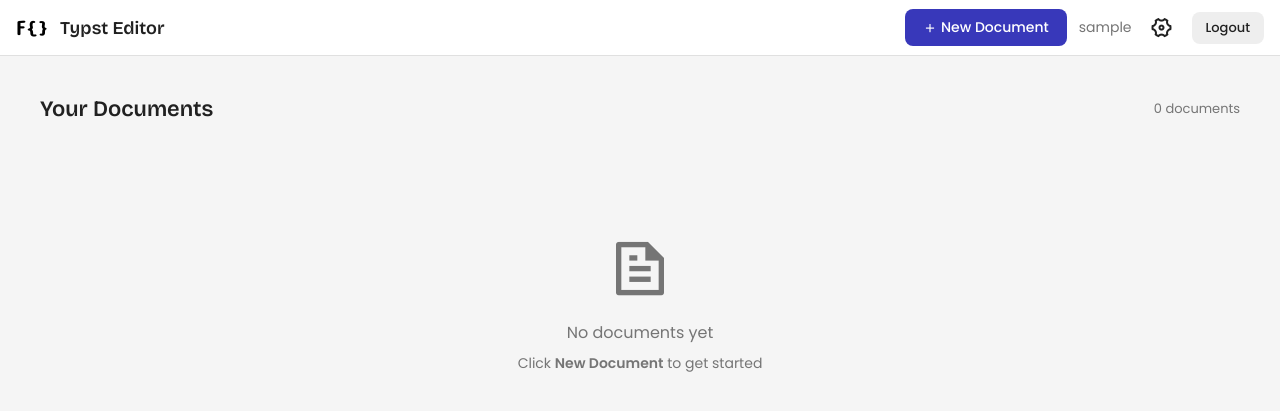
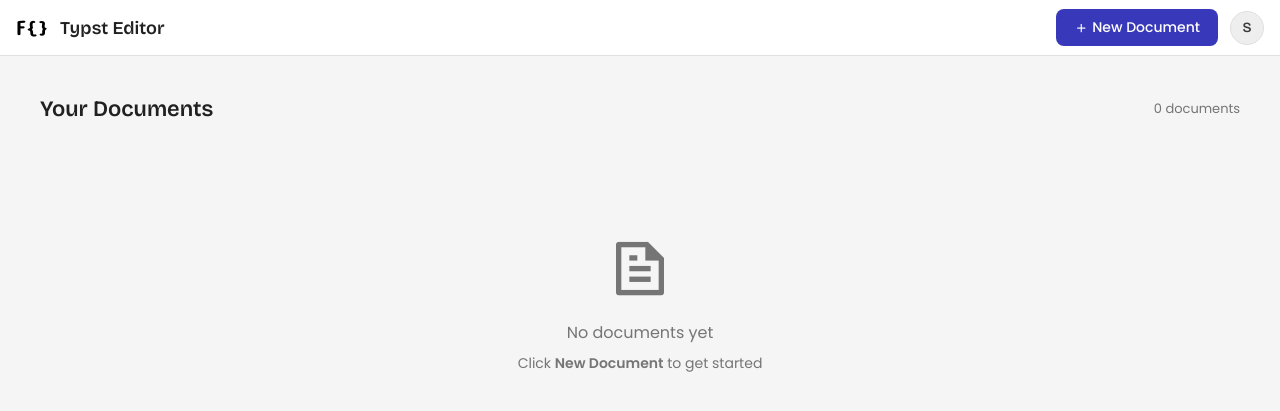
Before and after one commit to bjorn-032/docs, a PHP site: page /index.php in a window 1280 px wide. Shown: the top 411 px of the page. Run offline with PHP 8.4, Linux system fonts and the light colour scheme; the visitor is signed in with stand-in values (Sample User, id 1); data that the repository does not hold is empty; some libraries are stand-ins or nearby versions.

Commit message:
feat: add user avatar

```diff
--- a/css/dark_mode.php
+++ b/css/dark_mode.php
@@ -98,6 +98,63 @@ button:focus { outline: 0; }
     font-size: 14px;
     color: var(--grayText);
 }
+/* ── User avatar + dropdown ── */
+.user-avatar-wrap {
+    position: relative;
+    flex-shrink: 0;
+}
+.user-avatar {
+    width: 34px;
+    height: 34px;
+    border-radius: 50%;
+    background: var(--coninfo);
+    color: var(--lighterText);
+    border: 1.5px solid var(--border);
+    font-size: 14px;
+    font-weight: 600;
+    font-family: 'BricolageGrotesque', 'Poppins', sans-serif;
+    display: flex;
+    align-items: center;
+    justify-content: center;
+    cursor: pointer;
+    transition: background .15s, border-color .15s;
+}
+.user-avatar:hover { background: var(--hover); border-color: var(--grayText); }
+.user-menu {
+    display: none;
+    position: absolute;
+    top: calc(100% + 8px);
+    right: 0;
+    background: var(--card);
+    border: 1px solid var(--border);
+    border-radius: 10px;
+    min-width: 180px;
+    box-shadow: 0 8px 24px rgba(0,0,0,.25);
+    z-index: 200;
+    overflow: hidden;
+}
+.user-menu.open { display: block; }
+.user-menu-header {
+    padding: 12px 14px 10px;
+    font-size: 13px;
+    font-weight: 500;
+    color: var(--text);
+    border-bottom: 1px solid var(--border);
+    white-space: nowrap;
+    overflow: hidden;
+    text-overflow: ellipsis;
+}
+.user-menu-item {
+    display: flex;
+    align-items: center;
+    gap: 9px;
+    padding: 9px 14px;
+    font-size: 13px;
+    color: var(--lighterText);
+    transition: background .12s;
+}
+.user-menu-item:hover { background: var(--hover); color: var(--text); }
+.user-menu-item i { font-size: 16px; }
 .topbar-icon-btn {
     background: none;
     border: none;
--- a/index.php
+++ b/index.php
@@ -26,6 +26,7 @@ $themeClass = $isDark ? "dark" : "light";
 <link href="https://fonts.googleapis.com/css2?family=Poppins:wght@400;500;600&display=swap" rel="stylesheet">
 <link href="https://cdn.jsdelivr.net/npm/remixicon@3.5.0/fonts/remixicon.css" rel="stylesheet">
 <link rel="stylesheet" href="css/dark_mode.php">
+<style>body.dark{background:#141414}body.light{background:#f5f5f5}</style>
 </head>
 <body class="<?= $themeClass ?>">
 
@@ -35,11 +36,14 @@ $themeClass = $isDark ? "dark" : "light";
     <button class="topbar-btn" onclick="newDoc()">
         <i class="ri-add-line" style="vertical-align:middle;margin-right:4px"></i>New Document
     </button>
-    <span class="topbar-username"><?= htmlspecialchars($user['name']) ?></span>
-    <a href="settings.php"><button class="topbar-icon-btn" title="Settings"><i class="ri-settings-4-line"></i></button></a>
-    <a href="auth/logout.php">
-        <button class="topbar-btn secondary" style="padding:6px 14px;font-size:13px">Logout</button>
-    </a>
+    <div class="user-avatar-wrap">
+        <button class="user-avatar" onclick="toggleUserMenu(event)"><?= strtoupper(mb_substr($user['name'], 0, 1)) ?></button>
+        <div class="user-menu" id="userMenu">
+            <div class="user-menu-header"><?= htmlspecialchars($user['name']) ?></div>
+            <a href="settings.php" class="user-menu-item"><i class="ri-settings-4-line"></i>Settings</a>
+            <a href="auth/logout.php" class="user-menu-item"><i class="ri-logout-box-r-line"></i>Logout</a>
+        </div>
+    </div>
 </div>
 
 <div class="library-body">
@@ -96,6 +100,15 @@ function newDoc() {
 
 function openDoc(id) { window.location.href = 'editor.php?id=' + id; }
 
+function toggleUserMenu(e) {
+    e.stopPropagation();
+    document.getElementById('userMenu').classList.toggle('open');
+}
+document.addEventListener('click', function() {
+    var m = document.getElementById('userMenu');
+    if (m) m.classList.remove('open');
+});
+
 function deleteDoc(e, id) {
     e.stopPropagation();
     if (!confirm('Delete this document? This cannot be undone.')) return;
```
Also changed, not shown: editor.php (+18 -1 lines), settings.php (+17 -1 lines).
